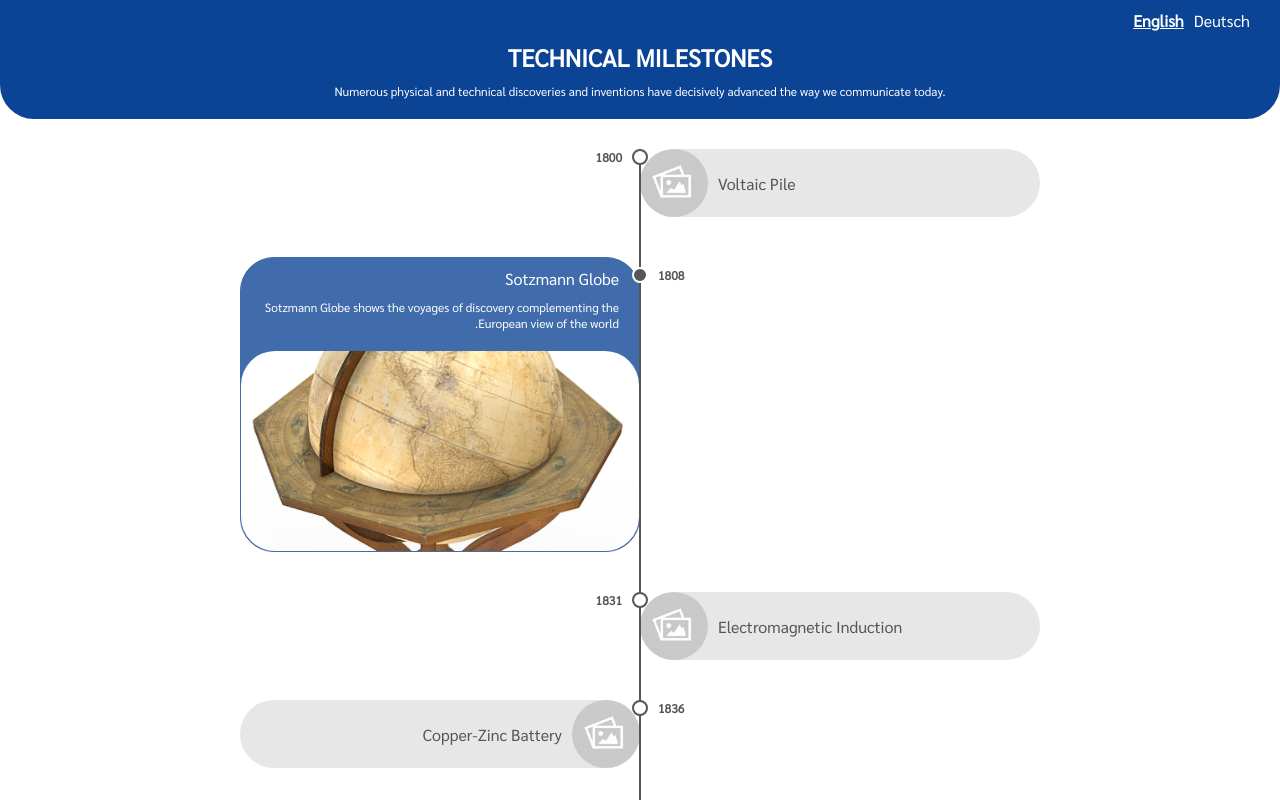
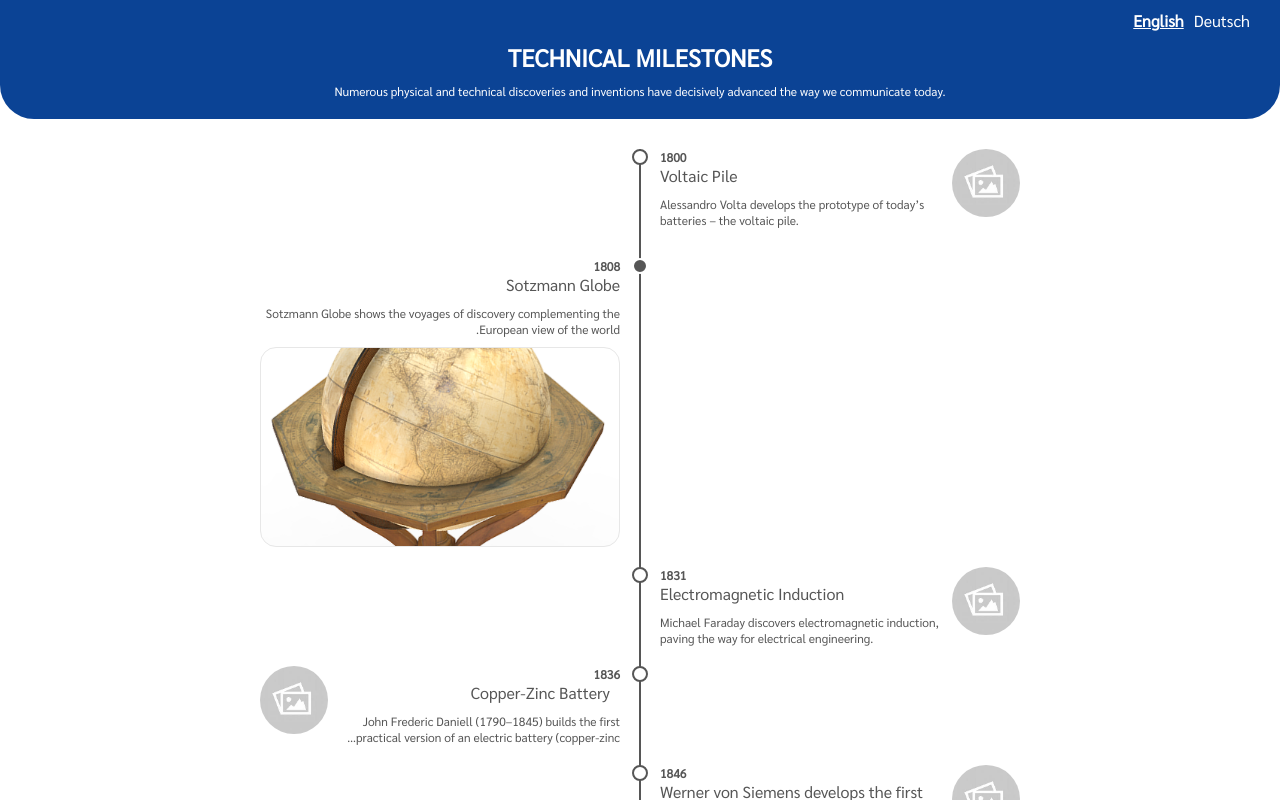
Before and after one commit to museum4punkt0/dis-mfk, a React (Create React App) app: page / in a window 1280 px wide. Shown: the top 800 px of the page. Built offline with nearby package versions, Linux system fonts and the light colour scheme.

Commit message:
- Create design v.2 for timeline content - Remove old styling and old functionality - Improve styling structure based on new design of timeline content

```diff
--- a/src/components/moleculs/card/Card.tsx
+++ b/src/components/moleculs/card/Card.tsx
@@ -5,7 +5,7 @@ import { CardType } from "./type";
 import "./style.scss";
 
 export const Card = (props: CardType) => {
-  const { id, title, description, type = 1, onClick } = props;
+  const { id, date, title, description, type = 1, onClick } = props;
   const cardWrapperClass = type === 1 ? "mfk-type-text" : "mfk-type-img";
 
   const [hideDescription, setHideDescription] = useState<boolean>(true);
@@ -19,11 +19,12 @@ export const Card = (props: CardType) => {
       className={`mfk-card-wrapper ${cardWrapperClass}`}
       onClick={type === 1 ? showHideDescription : onClick}
     >
-      <div className="mfk-timeline--content">
-        <div className="mfk-card-title">
-          {type === 1 && <Avatar />}
-          <Text type="subtitle">{title}</Text>
-        </div>
+      <div className="mfk-card--content">
+        <div style={{ flex: 1 }}>
+          <Text type="caption">{date}</Text>
+          <Text type="subtitle" additionalClass="mfk-card-title">
+            {title}
+          </Text>
           {type === 1 ? (
             <Text
               additionalClass={`mfk-card--description ${
@@ -34,7 +35,9 @@ export const Card = (props: CardType) => {
             </Text>
           ) : (
             <>
-            <Text additionalClass={`mfk-card--description`}>{description}</Text>
+              <Text additionalClass={`mfk-card--description`}>
+                {description}
+              </Text>
               <div
                 style={{
                   background: `url(assets/${id}.png) no-repeat  center/cover`,
@@ -44,6 +47,8 @@ export const Card = (props: CardType) => {
             </>
           )}
         </div>
+        {type === 1 && <Avatar />}
+      </div>
     </div>
   );
 };
--- a/src/components/moleculs/card/style.scss
+++ b/src/components/moleculs/card/style.scss
@@ -3,55 +3,47 @@
 .mfk-card-wrapper {
   width: 100%;
   max-width: 400px;
-  border-radius: 34px;
+  color: var.$gray;
   cursor: pointer;
   &.mfk-type-text {
-    background-color: var.$grayLight;
-    color: var.$gray;
     .mfk-card-title {
-      p {
-        margin: 0 var.$spacing * 2.5;
-        max-width: calc(100% - 88px);// 88px = 68px Avatar + 20px margin
-        //show max 2 lines of text + add three dots at the end
-        display: -webkit-box;
-        -webkit-line-clamp: 2;
-        -webkit-box-orient: vertical;
-        overflow: hidden;
-      }
+      padding-right: var.$spacing * 2.5;
     }
   }
   &.mfk-type-img {
-    background-color: var.$blueLight;
-    color: #ffffff;
     padding-top: var.$spacing * 2.5;
-    border: 1px solid var.$blueLight;
-    .mfk-card-title {
-      padding: 0 var.$spacing * 5;
-    }
   }
 }
 
+.mfk-card--content {
+  display: flex;
+  justify-content: space-between;
+  margin: 0 var.$spacing * 5;
+}
+
 .mfk-card-title {
-  display: flex;
-  align-items: center;
+  width: 100%;
+  display: -webkit-box;
+  -webkit-line-clamp: 2;
+  -webkit-box-orient: vertical;
+  overflow: hidden;
 }
 
 .mfk-card--description {
   font-size: var.$fontBody;
-  transform: scale(1);
-  opacity: 1;
-  transition: all .2s ease-in-out;
-  margin: var.$spacing * 2.5 var.$spacing * 5 var.$spacing * 5;
+  margin-top: var.$spacing * 2.5;
   &.mfk-hide--description {
-    transform: scale(0);
-    font-size: 0;
-    opacity: 0;
+    display: -webkit-box;
+    -webkit-line-clamp: 2;
+    -webkit-box-orient: vertical;
+    overflow: hidden;
     transition: all .2s ease-in-out;
-    margin: 0;
   }
   &-img {
     height: 200px;
-    border-radius: 34px;
+    margin-top: var.$spacing * 2.5;
+    border: 1px solid var.$grayLight;
+    border-radius: 16px;
   }
 }
 
--- a/src/components/moleculs/card/type.ts
+++ b/src/components/moleculs/card/type.ts
@@ -9,6 +9,10 @@ export type CardType = {
    * Type should be 1 or 2
    */
   type: number;
+  /**
+   * Date value
+   */
+  date: string;
   /**
    * Title value
    */
--- a/src/views/component/Content.tsx
+++ b/src/views/component/Content.tsx
@@ -1,6 +1,5 @@
 import { useRef, useEffect } from "react";
 
-import { Text } from "components/atoms";
 import { Card } from "components/moleculs";
 
 import { mockDataType, langType, ComponentProps } from "types";
@@ -48,16 +47,6 @@ export const Content = (props: Props) => {
               idx % 2 === 0 ? "right" : "left"
             }`}
           >
-            <Text
-              type="caption"
-              additionalClass={`mfk-timeline--date ${
-                item.type === 1
-                  ? "mfk-timeline--date-light"
-                  : "mfk-timeline--date-dark"
-              }`}
-            >
-              {setDate(item.startDate, item.endDate)}
-            </Text>
             <div
               className={`mfk-timeline--marker ${
                 item.type === 1
@@ -68,6 +57,7 @@ export const Content = (props: Props) => {
             <Card
               id={item.id}
               type={item.type}
+              date={setDate(item.startDate, item.endDate)}
               title={item.title[currentLang as langType]}
               description={item.description[currentLang as langType]}
               onClick={() => {
--- a/src/views/style.scss
+++ b/src/views/style.scss
@@ -53,15 +53,10 @@ $date-spacing: -$date-size - 10px;
     }
   }
   &:not(:last-child) {
-    margin-bottom: var.$spacing * 10;
+    margin-bottom: var.$spacing * 5;
   }
   &-right {
     float: right;
-    .mfk-timeline--date {
-      left: $date-spacing;
-      width: $date-size;
-      text-align: right;
-    }
     .mfk-card-wrapper {
       margin-left: -8px;
     }
@@ -69,11 +64,6 @@ $date-spacing: -$date-size - 10px;
   &-left {
     float: left;
     direction: rtl;
-    .mfk-timeline--date {
-      right: $date-spacing;
-      width: $date-size;
-      text-align: left;
-    }
     .mfk-card-wrapper {
       margin-right: -8px;
     }
@@ -82,17 +72,6 @@ $date-spacing: -$date-size - 10px;
     .mfk-timeline--marker {
       transform: scale(1.3);
     }
-  }
-}
-
-.mfk-timeline--date {
-  position: absolute;
-  color: var.$gray;
-  &-light {
-    top: 0;
-  }
-  &-dark {
-    top: 10px;
   }
 }
 
@@ -113,9 +92,6 @@ $date-spacing: -$date-size - 10px;
 }
 
 @media screen and (max-width: var.$mobile) {
-  .mfk-wrapper {
-    padding-left: var.$spacing * 20;
-  }
   .mfk-timeline {
     &--container {
       overflow: visible;
@@ -131,10 +107,6 @@ $date-spacing: -$date-size - 10px;
       &-left {
         float: none;
         direction: ltr;
-        .mfk-timeline--date {
-          left: $date-spacing;
-          text-align: right;
-        }
         .mfk-card-wrapper {
           margin-left: -8px;
           margin-right: 0;
```
Lines whose indentation alone changed are shown as unchanged.
